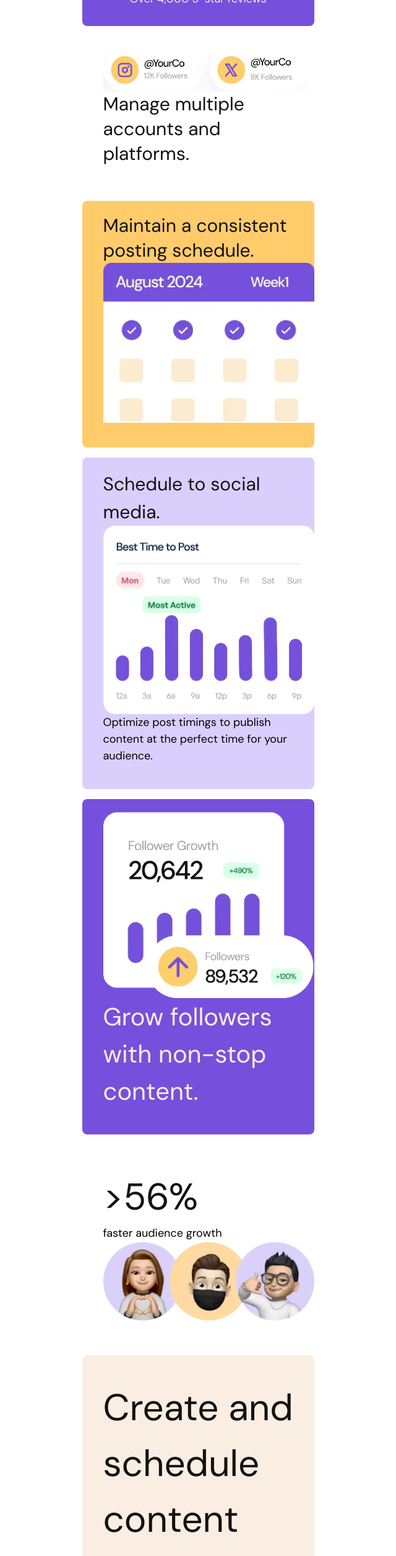
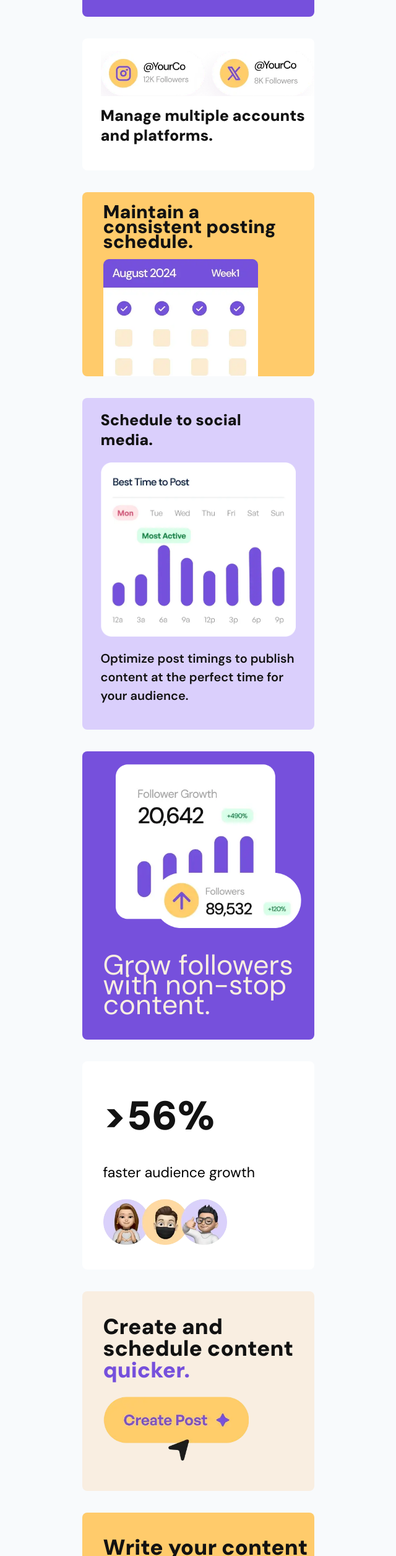
Before and after one commit to benidama/tailwind-grid, a plain HTML site: page index.html in a window 1280 px wide. Shown: the part 290-2800 px from the top of the page at 62% size, without its empty margins (320-960 px from the left). Drawn offline with nearby package versions, Linux system fonts and the light colour scheme.

Commit message:
webpage for small size screen

```diff
--- a/index.html
+++ b/index.html
@@ -32,8 +32,10 @@
     </script>
   </head>
   <body class="font-newFont">
-    <div class="h-[3700px] w-screen flex justify-center items-center">
-      <div class="flex gap-4 flex-col">
+    <div
+      class="sm:h-[3100px] w-screen flex justify-center items-center bg-slate-50"
+    >
+      <div class="flex gap-[35px] flex-col">
         <div
           class="rounded-lg bg-[hsl(256,67%,59%)] flex justify-center items-center flex-col sm:w-[375px] pb-[30px]"
         >
@@ -56,68 +58,87 @@
           </p>
         </div>
         <div
-          class="rounded-lg pb-[40px] pl-[34px] pt-[20px] sm:w-[375px] bg-[hsl(0,0%,100%)] p-[10px]"
+          class="rounded-lg space-y-4 pb-[40px] pl-[30px] pt-[20px] sm:w-[375px] bg-[hsl(0,0%,100%)]"
         >
           <img
             src="./assets/images/illustration-multiple-platforms.webp"
             alt=""
           />
-          <h2 class="text-[hsl(0,0%,7%)] text-[30px] leading-[40px]">
+          <h2 class="text-[hsl(0,0%,7%)] font-black text-[25px] leading-8">
             Manage multiple accounts and platforms.
           </h2>
         </div>
         <div
-          class="rounded-lg pb-[40px] pl-[34px] pt-[20px] sm:w-[375px] bg-[hsl(39,100%,71%)]"
+          class="rounded-lg pl-[34px] pt-[20px] pr-7 space-y-4 sm:w-[375px] bg-[hsl(39,100%,71%)]"
         >
-          <h2 class="text-[30px] text-[hsl(0,0%,7%)] leading-[40px]">
+          <h2 class="text-[30px] text-[hsl(0,0%,7%)] font-black leading-6">
             Maintain a consistent posting schedule.
           </h2>
           <img
+            class="w-[250px]"
             src="./assets/images/illustration-consistent-schedule.webp"
             alt=""
           />
         </div>
         <div
-          class="rounded-lg pb-[40px] pl-[34px] pt-[20px] bg-[hsl(254,88%,90%)] sm:w-[375px]"
+          class="rounded-lg space-y-5 pb-[40px] pl-[30px] pt-[20px] pr-[30px] bg-[hsl(254,88%,90%)] sm:w-[375px]"
         >
-          <h2 class="text-[30px] text-[hsl(0,0%,7%)]">
+          <h2 class="text-[25px] text-[hsl(0,0%,7%)] font-black leading-8">
             Schedule to social media.
           </h2>
           <img src="./assets/images/illustration-schedule-posts.webp" alt="" />
-          <p class="text-[18px]">
+          <p class="text-[20px] font-semibold text-[hsl(0,0%,7%)]">
             Optimize post timings to publish content at the perfect time for
             your audience.
           </p>
         </div>
         <div
-          class="rounded-lg pb-[40px] pl-[34px] pt-[20px] sm:w-[375px] bg-[hsl(256,67%,59%)] flex justify-center items-center flex-col"
+          class="rounded-lg space-y-11 pb-[40px] pl-[34px] pt-[20px] sm:w-[375px] bg-[hsl(256,67%,59%)] flex justify-center items-center flex-col"
         >
-          <img src="./assets/images/illustration-grow-followers.webp" alt="" />
-          <h2 class="text-[40px] text-[hsl(31,66%,93%)]">
+          <img
+            class="w-[300px]"
+            src="./assets/images/illustration-grow-followers.webp"
+            alt=""
+          />
+          <h2 class="text-[45px] text-[hsl(31,66%,93%)] leading-8">
             Grow followers with non-stop content.
           </h2>
         </div>
-        <div class="rounded-lg sm:w-[375px] pt-[40px] pb-[40px] pl-[34px]">
-          <h1 class="text-[60px] text-[hsl(0,0%,7%)]">>56%</h1>
-          <p class="text-[18px]">faster audience growth</p>
-          <img src="./assets/images/illustration-audience-growth.webp" alt="" />
+        <div
+          class="rounded-lg sm:w-[375px] pt-[40px] pb-[40px] pl-[34px] bg-[hsl(0,0%,100%)] space-y-[25px]"
+        >
+          <h1 class="text-[65px] text-[hsl(0,0%,7%)] font-black">>56%</h1>
+          <p class="text-[23px]">faster audience growth</p>
+          <img
+            class="w-[200px]"
+            src="./assets/images/illustration-audience-growth.webp"
+            alt=""
+          />
         </div>
         <div
-          class="rounded-lg sm:w-[375px] bg-[hsl(31,66%,93%)] pt-[40px] pb-[40px] pl-[34px]"
+          class="rounded-lg sm:w-[375px] space-y-[25px] bg-[hsl(31,66%,93%)] pt-[40px] pb-[40px] pl-[34px]"
         >
-          <h1 class="text-[60px] text-[hsl(0,0%,7%)]">
+          <h1 class="text-[35px] text-[hsl(0,0%,7%)] font-black leading-[35px]">
             Create and schedule content
             <span class="text-[hsl(256,67%,59%)]">quicker.</span>
           </h1>
-          <img src="./assets/images/illustration-create-post.webp" alt="" />
+          <img
+            class="w-[235px]"
+            src="./assets/images/illustration-create-post.webp"
+            alt=""
+          />
         </div>
         <div
-          class="rounded-lg sm:w-[375px] pt-[40px] pb-[40px] pl-[34px] bg-[hsl(39,100%,71%)]"
+          class="rounded-lg space-y-[25px] sm:w-[375px] pt-[40px] pb-[40px] pl-[34px] bg-[hsl(39,100%,71%)]"
         >
-          <h1 class="text-[45px] text-[hsl(0,0%,7%)]">
+          <h1 class="text-[35px] text-[hsl(0,0%,7%)] font-black leading-8">
             Write your content using AI.
           </h1>
-          <img src="./assets/images/illustration-ai-content.webp" alt="" />
+          <img
+            class="w-[235px]"
+            src="./assets/images/illustration-ai-content.webp"
+            alt=""
+          />
         </div>
       </div>
     </div>
```
